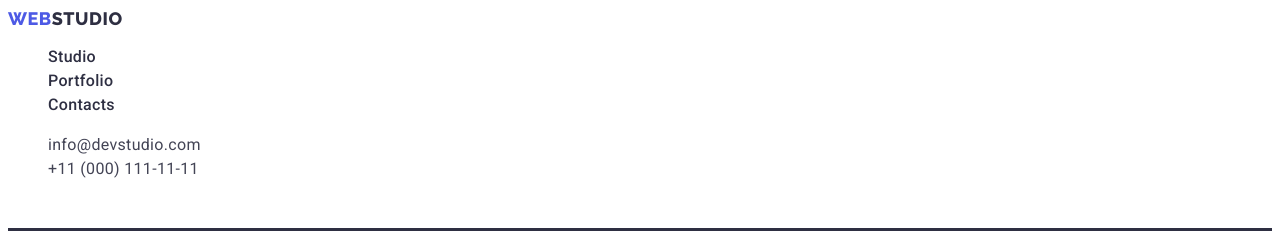
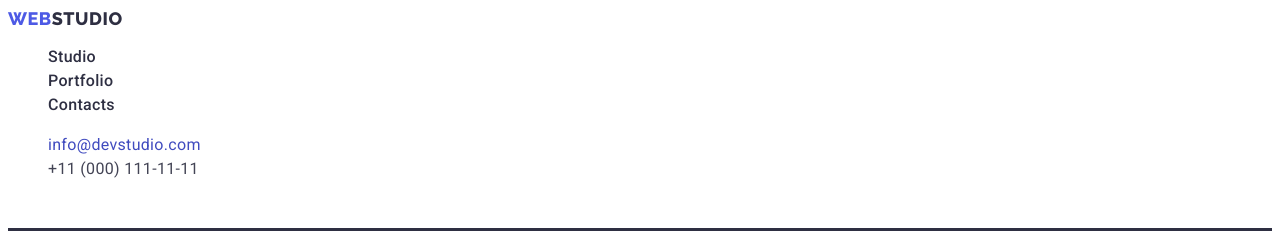
Before and after one commit to AlinaTantsura/goit-markup-hw-02, a plain HTML site: page index.html in a window 1280 px wide. In both pictures the pointer is over the link "info@devstudio.com". Shown: the top 231 px of the page. Drawn offline with Linux system fonts and the light colour scheme.

Commit message:
Update styles.css

```diff
--- a/css/styles.css
+++ b/css/styles.css
@@ -60,8 +60,8 @@ body{
     color: #434455;
 }
 
-.header-contacts:hover,
-.header-contacts:focus{
+.header-contacts .link:hover,
+.header-contacts .link:focus{
     color: #404BBF;
 }
 
```
